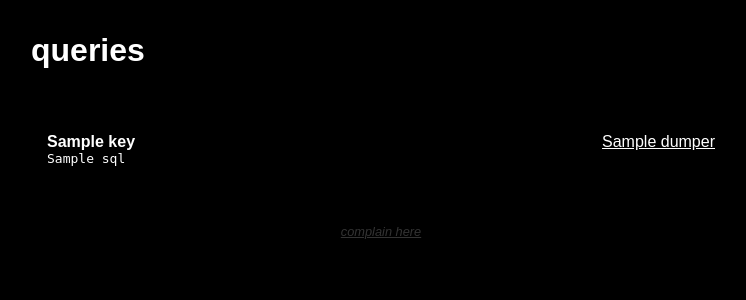
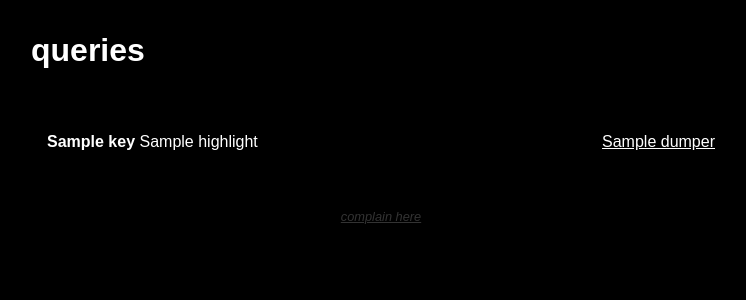
Before and after one commit to NCI-Cloud/django-sqldump, a Django app: template sqldump/templates/sqldump/index.html in a window 1280 px wide. Shown: the top 300 px of the page, without its empty margins (259-1005 px from the left). Run offline with Django 3.2, Linux system fonts and the light colour scheme; the template is opened without the code that fills it: most values are stand-ins (such as "Sample title", 1, 10 or a date in 2020).

Commit message:
Syntax highlighting with pygments.

```diff
--- a/setup.py
+++ b/setup.py
@@ -14,5 +14,6 @@ setup(
     install_requires = [
         'django >=1.8.3',
         'lxml >=3.4.4',
+        'pygments >=2.0.2',
     ],
 )
--- a/sqldump/templates/sqldump/index.html
+++ b/sqldump/templates/sqldump/index.html
@@ -59,17 +59,13 @@ span.get a {
     color: #fff;
     text-decoration: underline;
 }
-span.sql {
-    display: block;
-    font-family: monospace;
-}
+{{ highlight }}
 </style>
 <link rel="icon" href="{% static 'sqldump/favicon.png' %}">
 </head>
 <body>
 <div id="wrapper">
 <h1>queries</h1>
-{% spaceless %}
 <ul id="queries">
 {% for query in queries %}
     <li>
@@ -77,11 +73,10 @@ span.sql {
         <span class="get">{% for name, accept in dumpers %}
             <a href="{% url 'query' query.key %}?accept={{ accept }}">{{ name }}</a>
         {% endfor %}</span>
-        <span class="sql">{{ query.sql }}</span>
+        {{ query.highlight|safe }}
     </li>
 {% endfor %}
 </ul>
-{% endspaceless %}
 </div>
 <div id="foot">
 <p><a href="mailto:u4669875@anu.edu.au">complain here</a></p>
```
Also changed, not shown: sqldump/views.py (+12 -1 lines).
